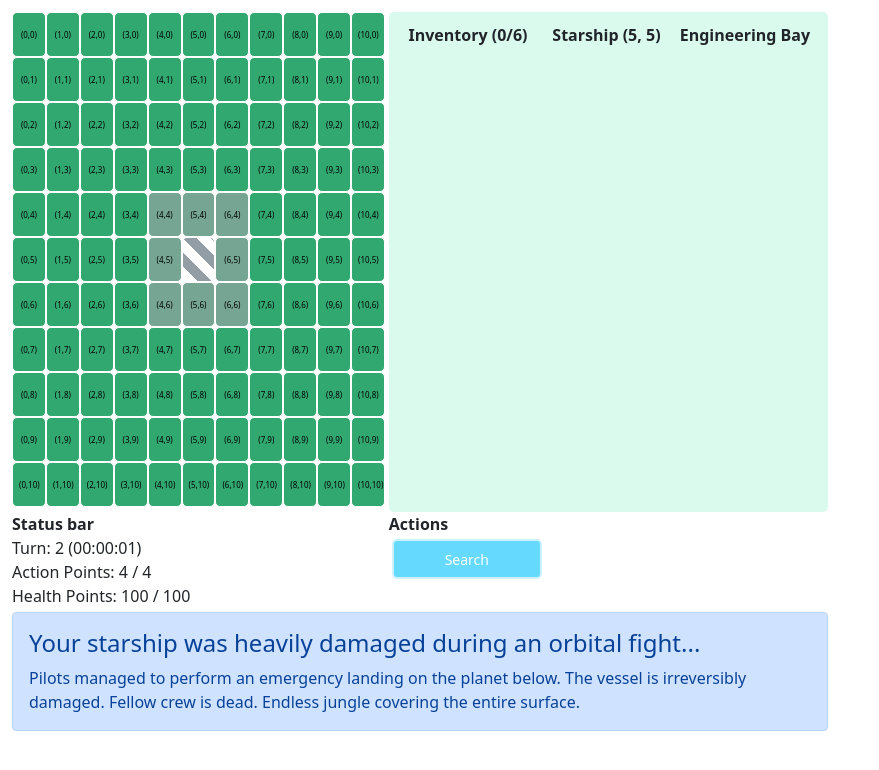
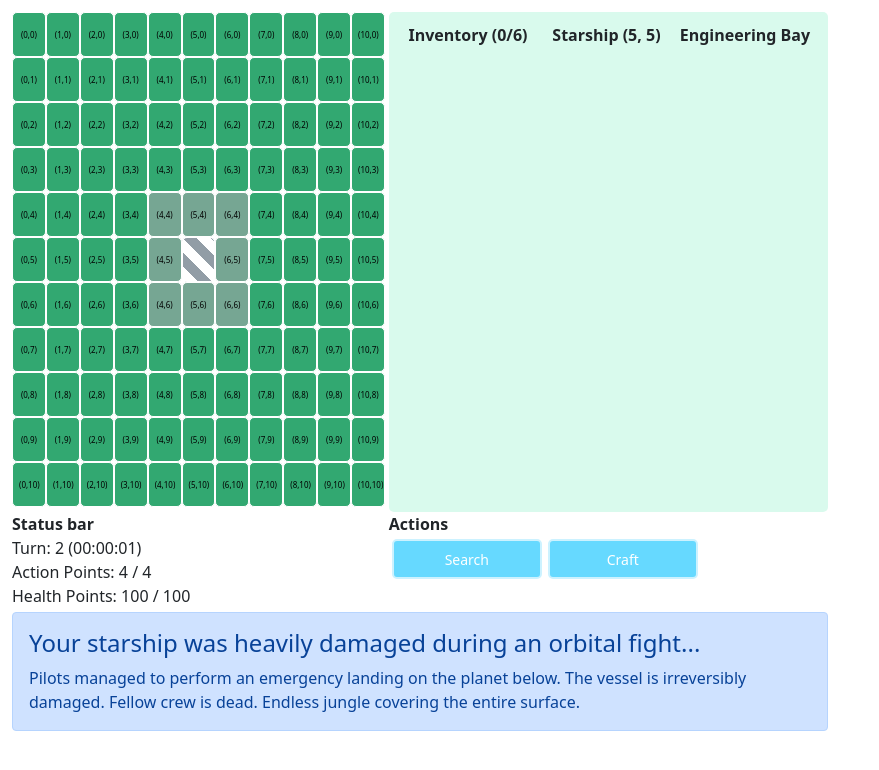
Before and after one commit to mew-the-cat/escape-velocity, a React (Create React App) app: page / in a window 1280 px wide. Shown: the top 770 px of the page, without its empty margins (0-879 px from the left). Built offline with nearby package versions, Linux system fonts and the light colour scheme.

Commit message:
Introduce basic craft system

```diff
--- a/src/components/ActionBar.tsx
+++ b/src/components/ActionBar.tsx
@@ -2,15 +2,20 @@ import React from "react";
 import { ActionTile } from "./ActionTile";
 
 interface ActionBarProps {
-  onClick: () => void;
+  onClickSearch: () => void;
+  onClickCraft: () => void;
 }
 
-export const ActionBar: React.FC<ActionBarProps> = ({ onClick }) => {
+export const ActionBar: React.FC<ActionBarProps> = ({
+  onClickSearch,
+  onClickCraft,
+}) => {
   return (
     <div>
       <b>Actions</b>
       <br />
-      <ActionTile type="button" value="Search" onClick={onClick} />
+      <ActionTile type="button" value="Search" onClick={onClickSearch} />
+      <ActionTile type="button" value="Craft" onClick={onClickCraft} />
     </div>
   );
 };
--- a/src/components/Game.tsx
+++ b/src/components/Game.tsx
@@ -13,6 +13,7 @@ import { useEffect } from "react";
 import { generateInitialState } from "../utils/GameUtils";
 import { generateItem } from "../utils/ItemUtils";
 import { ItemBar } from "./ItemBar";
+import { CRAFT_COMBINATIONS } from "../constants/CRAFT_COMBINATIONS";
 
 // Custom hook to force rerenders
 const useForceUpdate = () => {
@@ -103,6 +104,30 @@ export const Game: React.FC = () => {
       handleDisplayAlert(ALERT_TEXTS.OUT_OF_AP);
     }
     forceUpdate();
+  };
+
+  const handleClickCraft = () => {
+    CRAFT_COMBINATIONS.forEach((craftCombination) => {
+      if (
+        craftCombination.itemCombination.length ===
+        constructions[0].items.length
+      ) {
+        let itemCheckSuccessful = true;
+        craftCombination.itemCombination.forEach((item) => {
+          if (!constructions[0].items.includes(item)) {
+            itemCheckSuccessful = false;
+          } else {
+          }
+        });
+        if (itemCheckSuccessful) {
+          const updatedConstructions = constructions;
+          updatedConstructions[0].items = [craftCombination.itemResult];
+          setConstructions(updatedConstructions);
+          forceUpdate();
+          return;
+        }
+      }
+    });
   };
 
   const handleClickItemInventory = (slot: number) => {
@@ -307,7 +332,10 @@ export const Game: React.FC = () => {
 
       <div className="ui-row2">
         <StatusBar phase={phase} characters={characters} />
-        <ActionBar onClick={handleClickSearch} />
+        <ActionBar
+          onClickSearch={handleClickSearch}
+          onClickCraft={handleClickCraft}
+        />
       </div>
 
       <div className="ui-row3">
--- /dev/null
+++ b/src/constants/CRAFT_COMBINATIONS.ts
@@ -0,0 +1,7 @@
+import { CraftCombination } from "../models/CraftCombination";
+import { ITEM_REGISTRY } from "./ITEM_REGISTRY";
+
+export const CRAFT_COMBINATIONS = [
+  new CraftCombination([ITEM_REGISTRY[0], ITEM_REGISTRY[0]], ITEM_REGISTRY[1]),
+  new CraftCombination([ITEM_REGISTRY[2], ITEM_REGISTRY[2]], ITEM_REGISTRY[3]),
+];
--- /dev/null
+++ b/src/models/CraftCombination.ts
@@ -0,0 +1,11 @@
+import { Item } from "./Item";
+
+export class CraftCombination {
+  itemCombination: Item[] = [];
+  itemResult: Item;
+
+  constructor(itemCombination: Item[], itemResult: Item) {
+    this.itemCombination = itemCombination;
+    this.itemResult = itemResult;
+  }
+}
```
